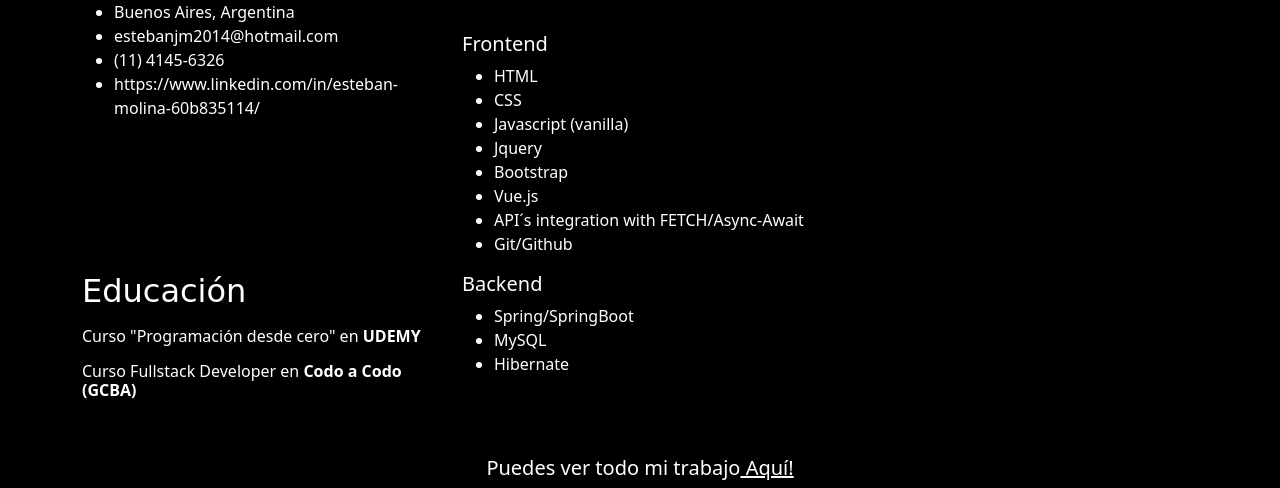
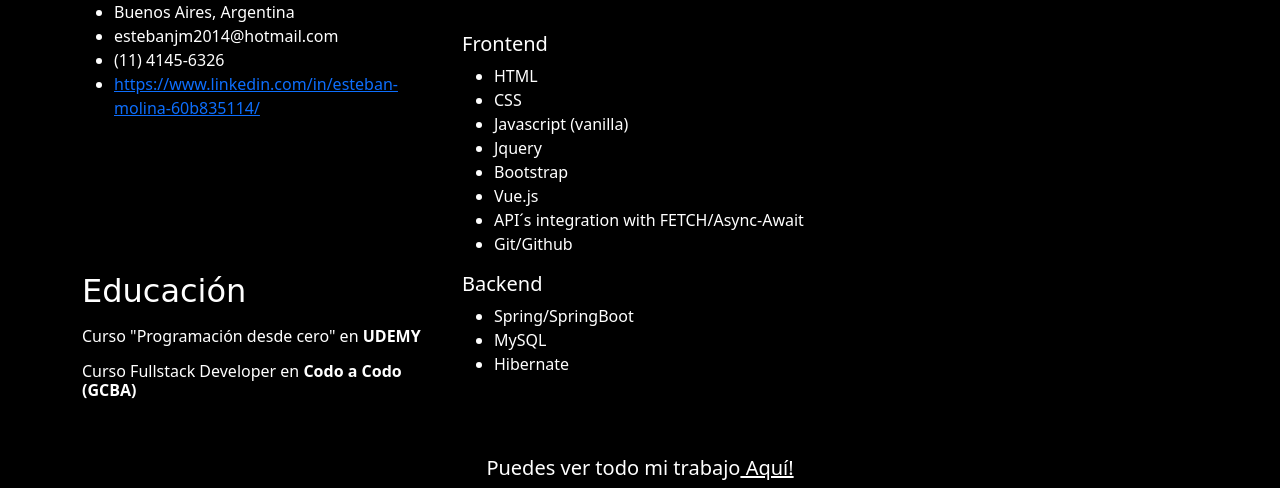
Before and after one commit to MolinaEsteban96/miCV, a plain HTML site: page index.html in a window 1280 px wide. Shown: the part 651-1139 px from the top of the page. Drawn offline with nearby package versions, Linux system fonts and the light colour scheme; a web font is replaced by a local one.

Commit message:
Update index.html

```diff
--- a/index.html
+++ b/index.html
@@ -52,7 +52,7 @@
                         <li>Buenos Aires, Argentina</li>
                         <li>estebanjm2014@hotmail.com</li>
                         <li>(11) 4145-6326</li>
-                        <li>https://www.linkedin.com/in/esteban-molina-60b835114/</li>
+                        <li><a href="https://www.linkedin.com/in/esteban-molina-60b835114/">https://www.linkedin.com/in/esteban-molina-60b835114/</a></li>
                     </ul>
                 </div>
                 <div class="col-md-8">
```
